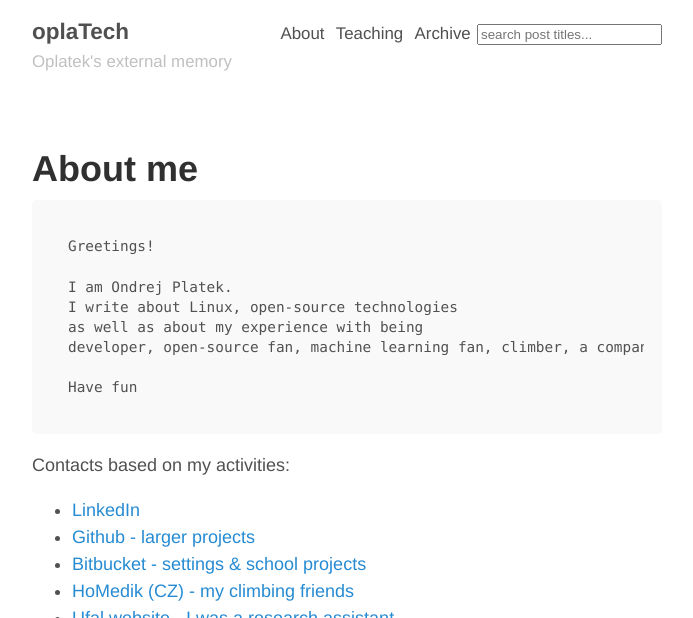
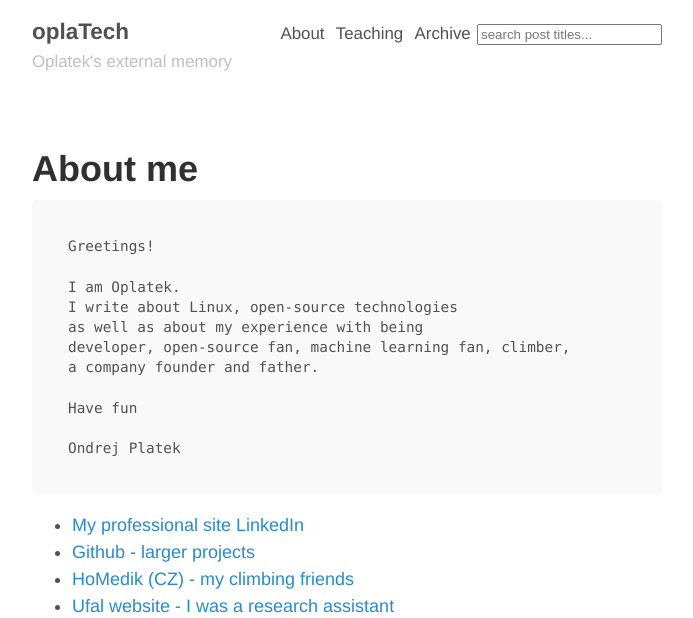
Before and after one commit to oplatek/oplatek.github.io, a Jekyll site: the page built from about.md, in a window 1280 px wide. Shown: the top 618 px of the page, without its empty margins (293-986 px from the left). Built offline with Jekyll 4.4.1, drawn with Linux system fonts in a browser that asks for light colours; some of the changed text lies outside the part shown; grey boxes are pictures that could not be loaded.

Commit message:
upgrade about - add photo

```diff
--- a/about.md
+++ b/about.md
@@ -5,24 +5,26 @@
 
     Greetings!
 
-    I am Ondrej Platek.
+    I am Oplatek.
     I write about Linux, open-source technologies
     as well as about my experience with being
-    developer, open-source fan, machine learning fan, climber, a company founder and father.
+    developer, open-source fan, machine learning fan, climber,
+    a company founder and father.
 
     Have fun
 
+    Ondrej Platek
 
-Contacts based on my activities:
 
-* [LinkedIn](https://cz.linkedin.com/in/ondrejplatek)
+* [My professional site LinkedIn](https://cz.linkedin.com/in/ondrejplatek)
 * [Github - larger projects](https://github.com/oplatek/)
-* [Bitbucket - settings & school projects](https://bitbucket.org/oplatek)
 * [HoMedik (CZ) - my climbing friends](http://www.homedik.cz)
 * [Ufal website - I was a research assistant](https://ufal.mff.cuni.cz/ondrej-platek)
 
 
+![Oplatek climbing on Czech Sandstone]({{ site.baseurl }}/public/oplatek-tisa.kocka1.jpg)
+
 ### Bugs & feedback
 Please report bugs via [Github issue tracker](https://github.com/oplatek/oplatek.github.io/issues/new).
 
-If you do not have a Github account or want to give me more detailed feedback, drop me an message via contacts aboce.
+If you do not have a Github account or want to give me more detailed feedback, drop me an message via contacts above.
```
Also changed, not shown: 1 other file.
